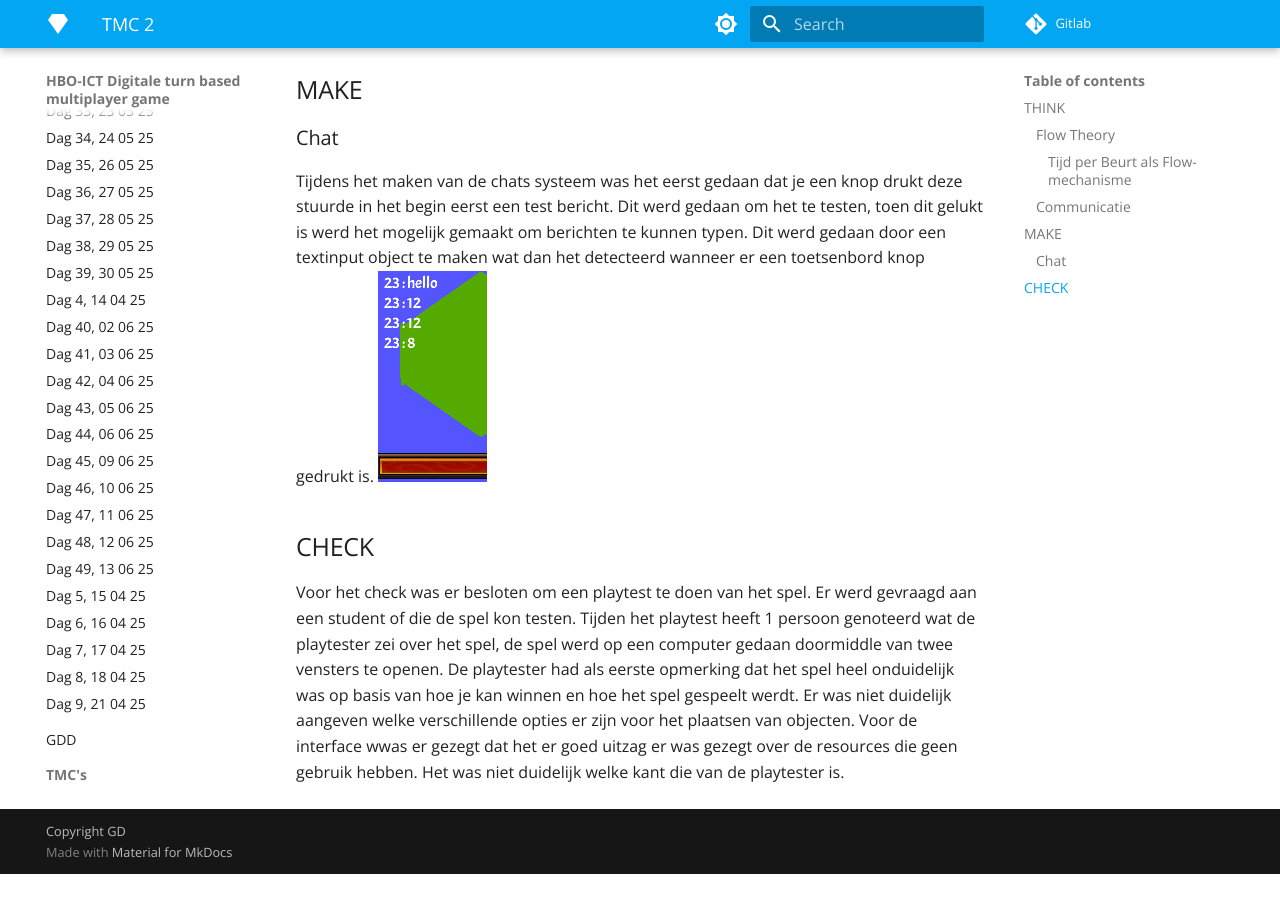
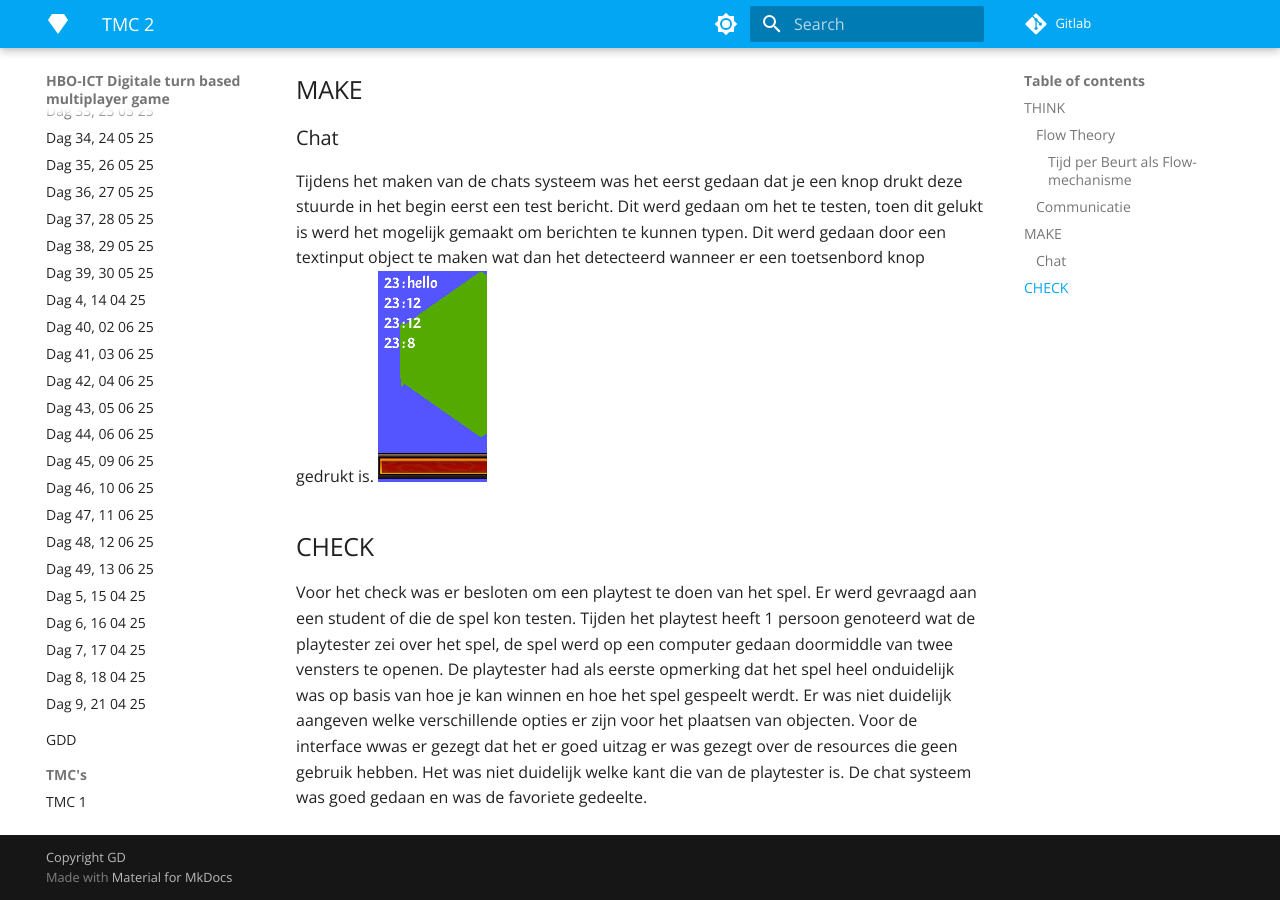
Before and after one commit to lieuweZ/HexFront, an MkDocs documentation site: the page built from docs/TMC's/TMC_2/TMC 2.md, in a window 1280 px wide and 900 px high, scrolled down 755 px. Built offline with MkDocs 1.6.1 and Material for MkDocs 9.7.7, drawn with Linux system fonts in a browser that asks for light colours; nearby versions of some CDN libraries; library files that are not in the unit come from our copies; before the commit the page ends 1629 px from its top, so only the background shows below that.

Commit message:
Edit TMC 2.md

```diff
--- a/docs/TMC's/TMC_2/TMC 2.md
+++ b/docs/TMC's/TMC_2/TMC 2.md
@@ -30,3 +30,4 @@
 Er was niet duidelijk aangeven welke verschillende opties er zijn voor het plaatsen van objecten.
 Voor de interface wwas er gezegt dat het er goed uitzag er was gezegt over de resources die geen gebruik hebben.
 Het was niet duidelijk welke kant die van de playtester is.
+De chat systeem was goed gedaan en was de favoriete gedeelte.
```
